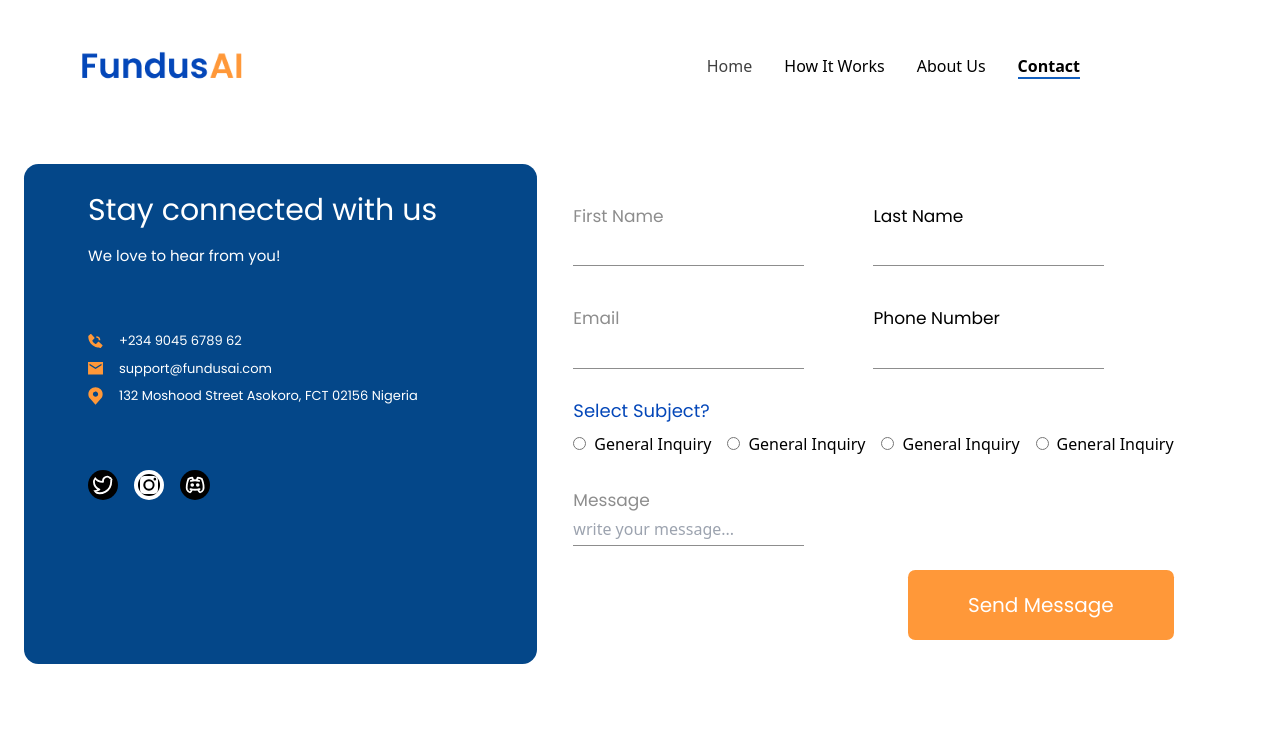
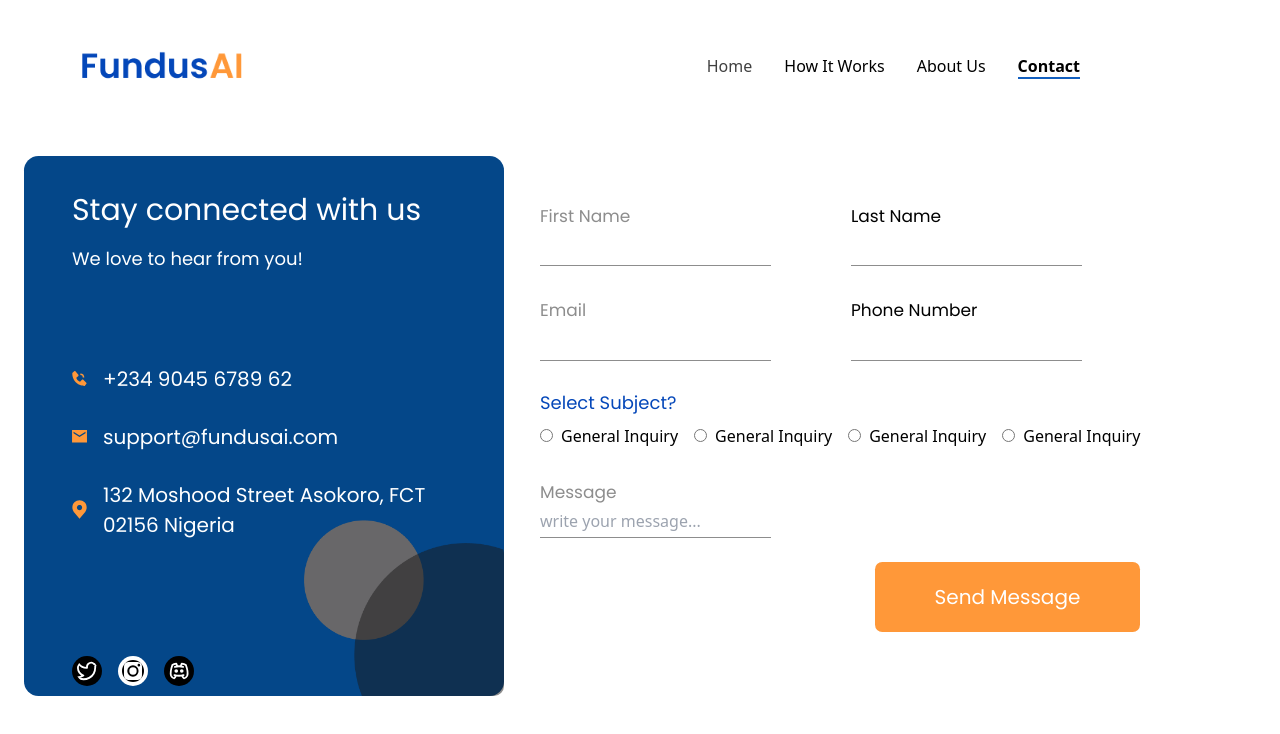
Before and after one commit to anaesse/fundusai, a React (Create React App) app in the folder fundusai/: page /contact in a window 1280 px wide. Shown: the top 734 px of the page. Built offline with nearby package versions, Linux system fonts and the light colour scheme.

Commit message:
updated contact page

```diff
--- a/fundusai/src/pages/Contact.js
+++ b/fundusai/src/pages/Contact.js
@@ -5,41 +5,43 @@ import call from "../images/vector1.svg";
 import email from "../images/Vector2.svg";
 import locate from "../images/Vector3.svg";
 import "../App.css"
-// import Ellipse from "../images/Ellipse.png"
-// import Ellipse2 from "../images/Ellipse2.png"
+import Ellipse from "../images/Ellipse.png"
+import Ellipse2 from "../images/Ellipse2.png"
 const Contact = () => {
   return (
     <section>
-      <div className="px-6 py-8 md:flex gap-2">
+      <div className="px-6 pt-6 pb-10 md:flex gap-2">
 
-    <div className="bg-[#044789] md:px-16 px-7 rounded-[14.44px] md:basis-5/12 h-[500px]">
-      <h3 className="text-white font-[poppins] font-semi-bold text-[30px] pt-6 pb-3 ">Stay connected with us</h3>
-      <p className="text-white font-[poppins] text-[15px]">We love to hear from you!</p>
-      <div className="py-16">
+    <div className="bg-[#044789] md:px-12 px-7 rounded-[14.44px]  md:max-w-[480px] h-[540px] relative">
+      <h3 className="text-white font-[poppins] font-semi-bold text-[30px] pt-8 pb-3 ">Stay connected with us</h3>
+      <p className="text-white font-[poppins] text-[18px]">We love to hear from you!</p>
+      <div className="py-20">
 
-      <div className="flex items-center  gap-4">
+      <div className="flex items-center py-3   gap-4">
         <img src={call} alt="call-icon" className="w-[15px]" />
-        <p className="text-white font-[poppins] text-[13px]">+234 9045 6789 62</p>
+        <p className="text-white font-[poppins] text-[20px]">+234 9045 6789 62</p>
       </div>
-      <div className="flex items-center  py-2 gap-4">
+      <div className="flex items-center py-4 gap-4">
         <img src={email} alt="email-icon" className="w-[15px]"/>
-        <p className="text-white font-[poppins] text-[13px]">support@fundusai.com</p>
+        <p className="text-white font-[poppins] text-[20px]">support@fundusai.com</p>
       </div>
-      <div className="flex items-center gap-4">
+      <div className="flex items-center py-3 gap-4">
         <img src={locate} alt="call-icon" className="w-[15px]"/>
-        <p className="text-white font-[poppins] text-[13px]">132 Moshood Street Asokoro, FCT 02156 Nigeria</p>
+        <p className="text-white font-[poppins] text-[20px]">132 Moshood Street Asokoro, FCT 02156 Nigeria</p>
       </div>
       </div>
-      <div className="flex items-center text-white pb-6  gap-4">
+      <div className="flex items-center text-white pt-6 pb-3  gap-4">
         <a href="/"><FiTwitter className="bg-black text-[18px] w-[30px] h-[30px] p-1 rounded-full"/></a>
         <a href="/"><BsInstagram className="bg-white text-black text-[18px] w-[30px] h-[30px] p-1 rounded-full" /></a>
         <a href="/"><TbBrandDiscord className="bg-black text-[18px] w-[30px] h-[30px] p-1 rounded-full"/></a>
       </div>
+      <img src={Ellipse} alt="a Circle" className="absolute bottom-14 right-20 w-[120px] " />
+      <img src={Ellipse2} alt="a ballon shape" className="absolute bottom-0 right-0 rounded-r-[10px]  w-[150px]" />
     </div>
     <div>
-      <form className="px-7 py-10 md:basis-7/12">
-        <div class="grid  grid-cols-2 grid-rows-2 ">
-
+      <form className="px-7 py-12 md:basis-1/2">
+        <div>
+        <div className="flex items-center gap-20">
         <div className=" pb-3">
         <label className="text-[#8d8d8d] font-base font-[poppins] text-[17px]">First Name</label><br/>
         <input type="text" className="border-b-[1.44px] border-[#8d8d8d] pt-3"/>
@@ -48,6 +50,8 @@ const Contact = () => {
         <label className="text-black font-base font-[poppins] text-[17px]">Last Name</label><br/>
         <input type="text" className="border-b-[1.44px] border-[#8d8d8d] pt-3"/>
         </div>
+        </div>
+        <div className="flex items-center gap-20">
         <div className="pt-5 ">
         <label className="text-[#8d8d8d] font-base font-[poppins] text-[17px]">Email</label><br/>
         <input type="email"className="border-b-[1.44px] border-[#8d8d8d] pt-3"/>
@@ -56,6 +60,8 @@ const Contact = () => {
         <label className="text-black font-base font-[poppins] text-[17px]">Phone Number</label><br/>
         <input type="tel"  pattern="[0-9]{3}-[0-9]{2}-[0-9]{3}" className="border-b-[1.44px] border-[#8d8d8d] pt-3"></input>
         </div>
+        </div>
+
         </div>
         <div className="pt-5 pb-3">
           <p className="text-[#0447b9] font-semi-bold font-[poppins] text-[18px] py-2">Select Subject?</p>
@@ -85,7 +91,6 @@ const Contact = () => {
         <div className="py-3 flex justify-end">
         <button type="submit" className="px-[60px] py-[20px] rounded-[7.22px] bg-[#ff9839] text-white text-[20px] font-base font-[poppins]">Send Message</button>
         </div>
-
       </form>
     </div>
       </div>
```
Also changed, not shown: fundusai/src/App.css (+28 -0 lines).
